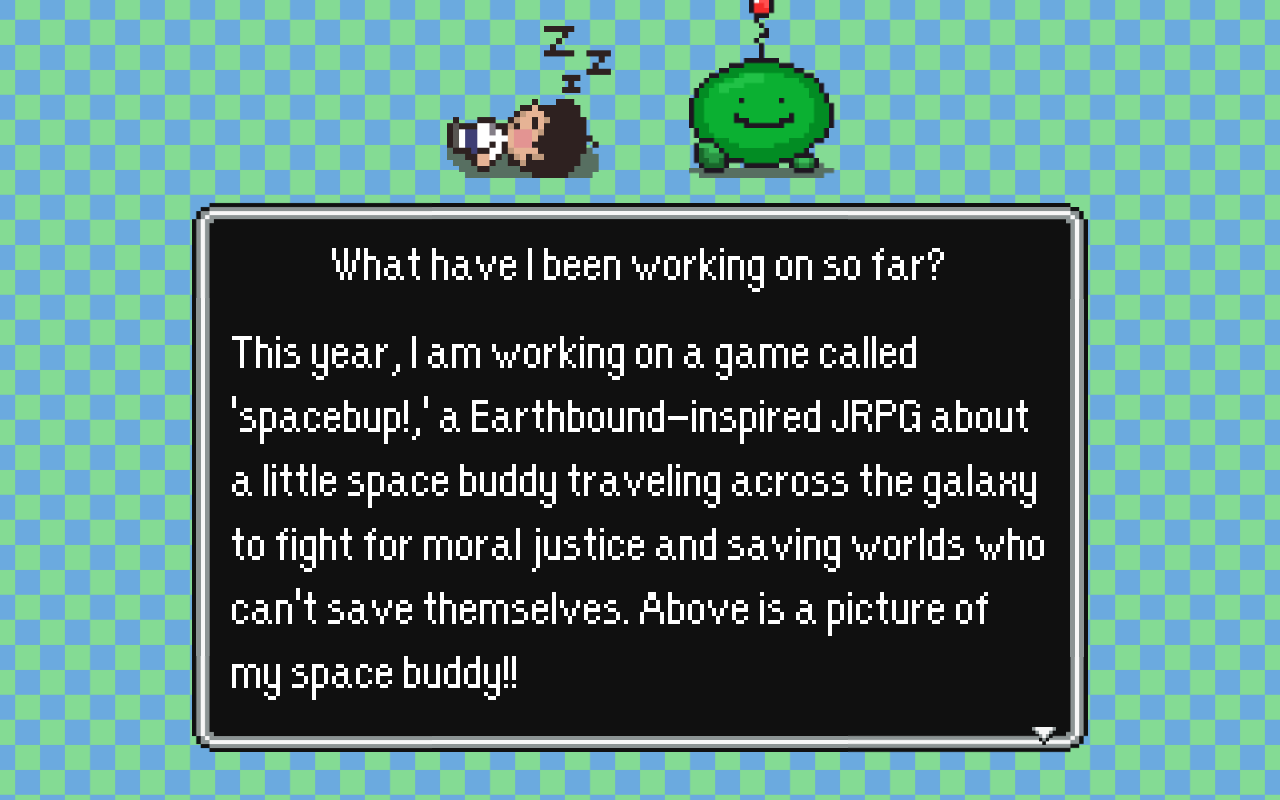
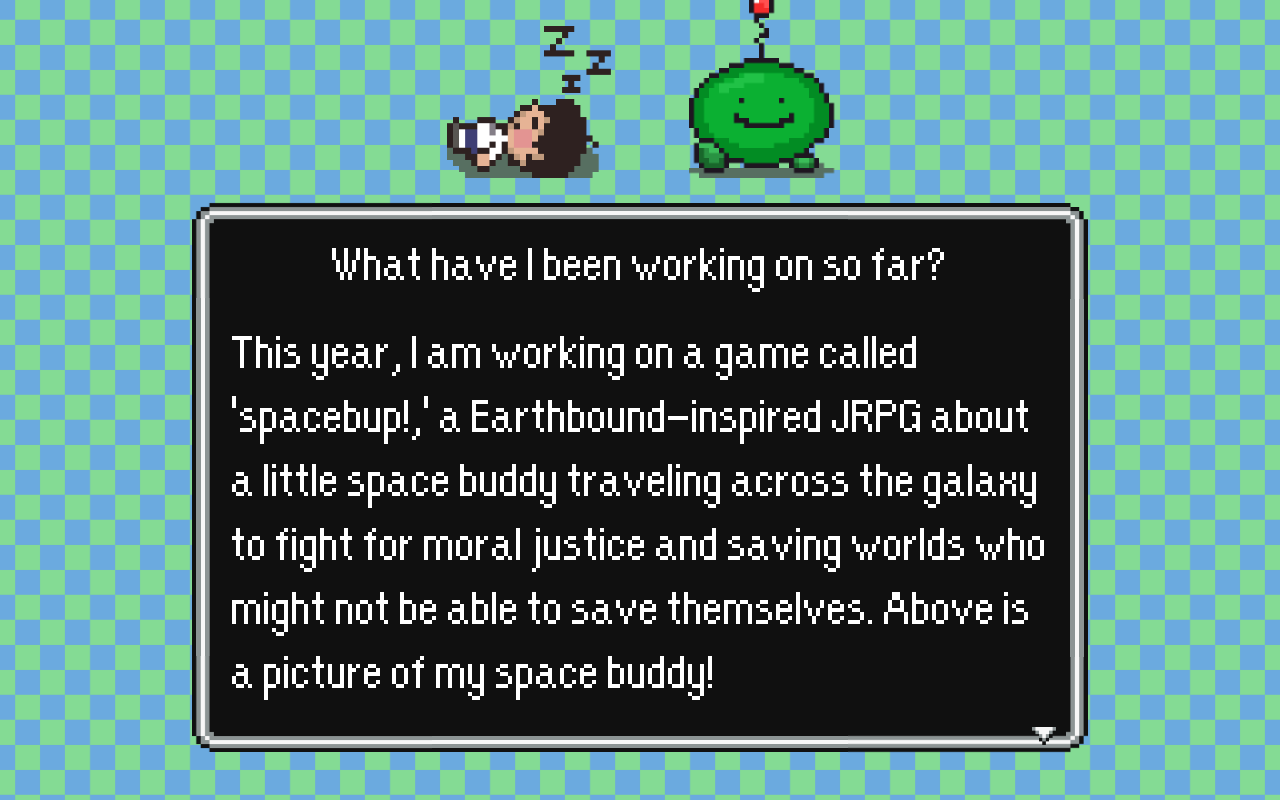
Before and after one commit to andy-jpeg/portfolio, a Next.js app: page / in a window 1280 px wide. Shown: the part 980-1780 px from the top of the page. Built offline with nearby package versions, Linux system fonts and the light colour scheme.

Commit message:
text tweak

```diff
--- a/app/home/page.tsx
+++ b/app/home/page.tsx
@@ -241,7 +241,7 @@
                           <p>PSI Gaming</p>
                           <button
                             type="button"
-                            className="cursor-[url('/themes/father3/textbox/select.gif'),_pointer]"
+                            className="cursor-[url('/themes/father3/textbox/select.gif'),pointer]"
                             onMouseEnter={() => setHoveredPsiMove("PSI Gaming")}
                             onFocus={() => setHoveredPsiMove("PSI Gaming")}
                             onMouseLeave={() => setHoveredPsiMove(null)}
@@ -341,7 +341,7 @@
               Press the{" "}
               <button
                 type="button"
-                className="cursor-[url('/themes/father3/textbox/select.gif'),_pointer] underline underline-offset-4"
+                className="cursor-[url('/themes/father3/textbox/select.gif'),pointer] underline underline-offset-4"
                 onClick={() => {
                   setHoveredPsiMove(null);
                   setIsPsiInfoOpen((current) => !current);
@@ -383,8 +383,8 @@
                 This year, I am working on a game called &apos;spacebup!,&apos;
                 a Earthbound-inspired JRPG about a little space buddy traveling
                 across the galaxy to fight for moral justice and saving worlds
-                who can&apos;t save themselves. Above is a picture of my space
-                buddy!!
+                who might not be able to save themselves. Above is a picture of my space
+                buddy!
               </p>
             </div>
           </Textbox>
```
